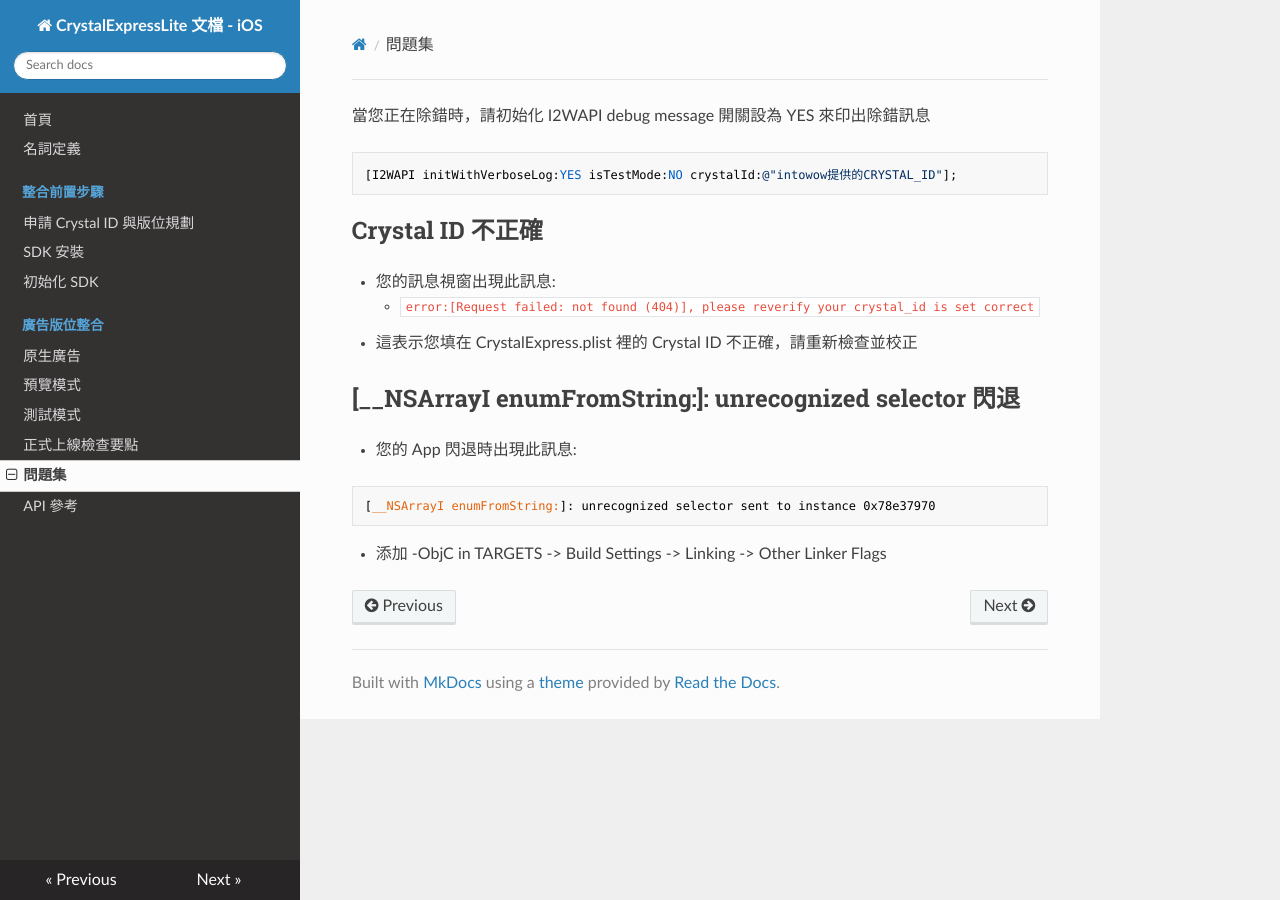
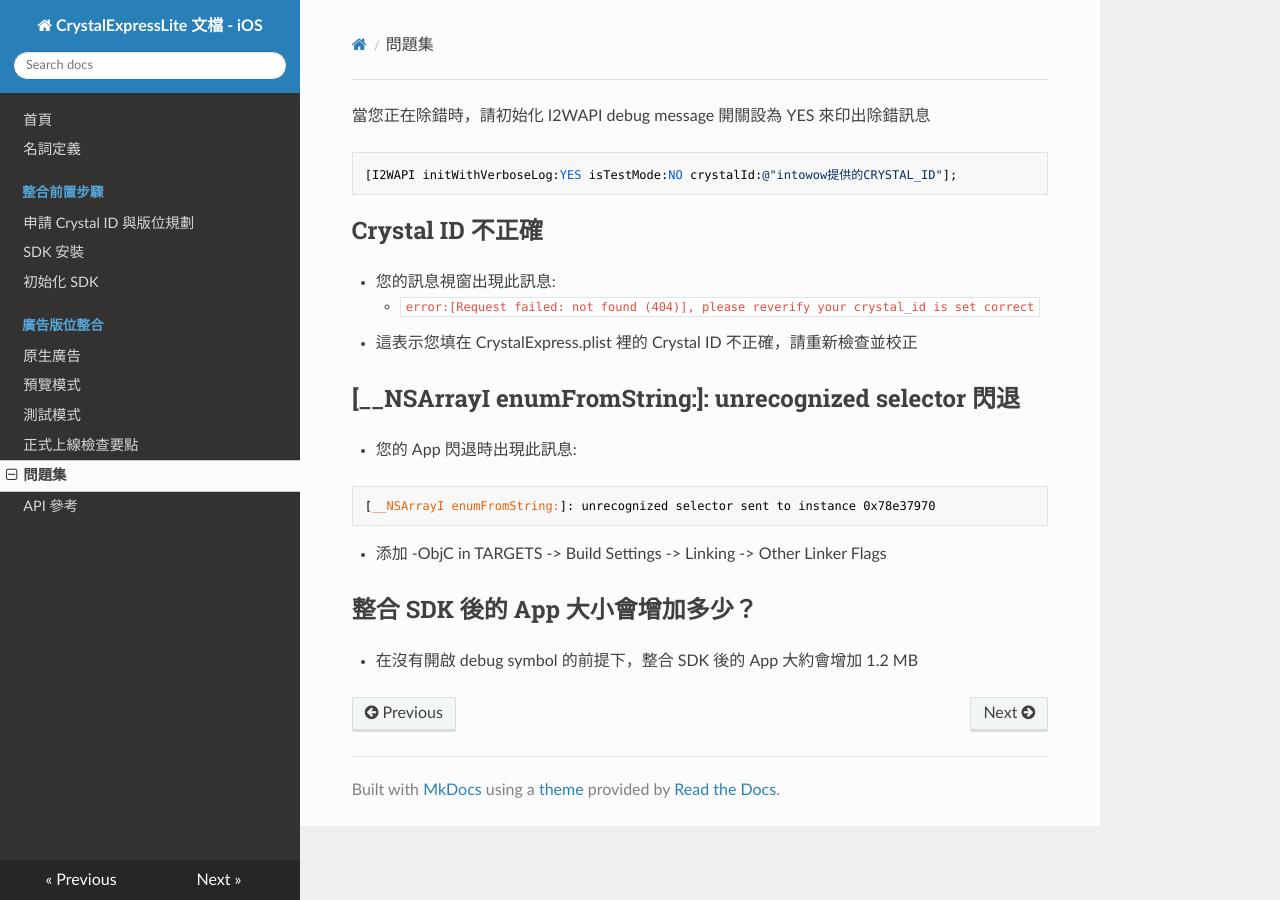
Before and after one commit to intowow/CrystalExpressLiteDocumentation-iOS-zh_CN, an MkDocs documentation site: the page built from docs/docs/trouble-shooting.md, in a window 1280 px wide. Built offline with MkDocs 1.6.1, drawn with Linux system fonts in a browser that asks for light colours; nearby versions of some CDN libraries; old or Windows-style settings are respelled for this version of MkDocs.

Commit message:
Add SDK size question

````diff
--- a/docs/docs/trouble-shooting.md
+++ b/docs/docs/trouble-shooting.md
@@ -14,3 +14,6 @@
 [__NSArrayI enumFromString:]: unrecognized selector sent to instance 0x78e37970
 ```
 - 添加 -ObjC in TARGETS -> Build Settings -> Linking -> Other Linker Flags
+
+## 整合 SDK 後的 App 大小會增加多少？
+- 在沒有開啟 debug symbol 的前提下，整合 SDK 後的 App 大約會增加 1.2 MB
````
